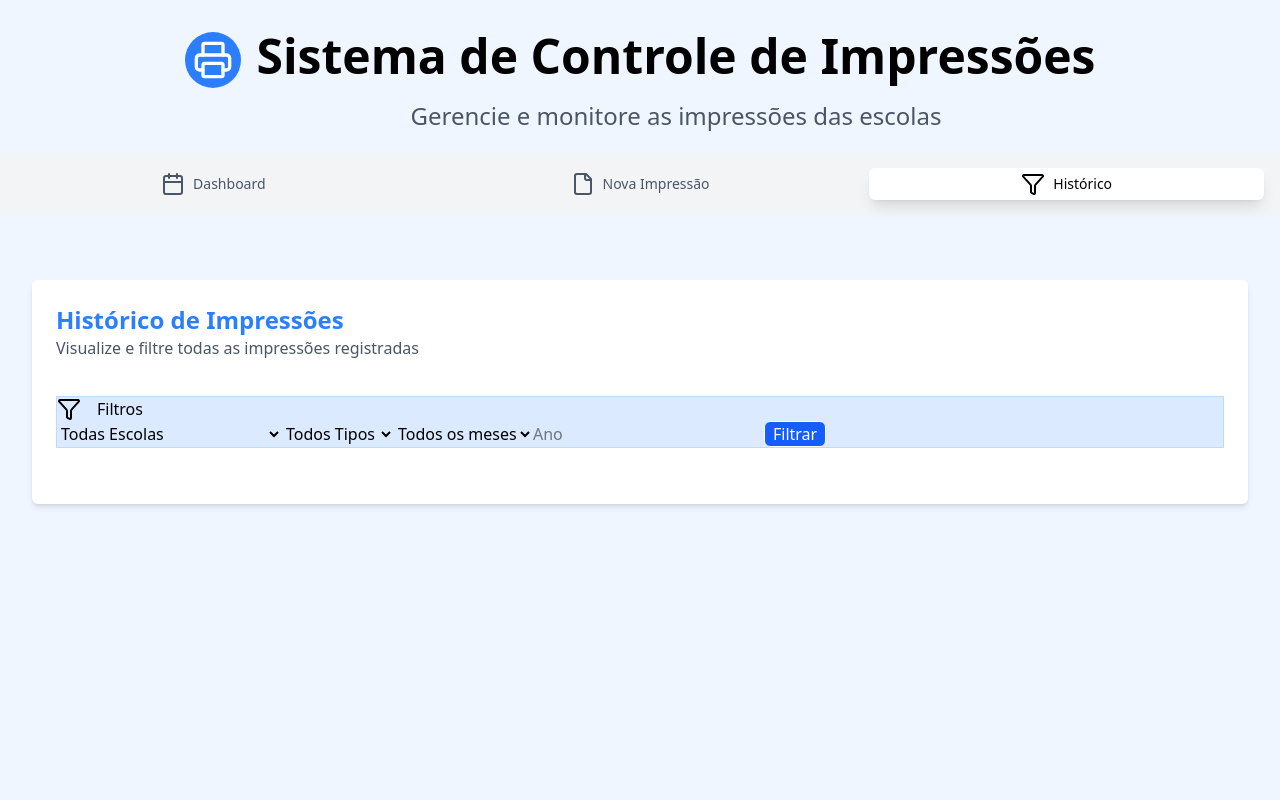
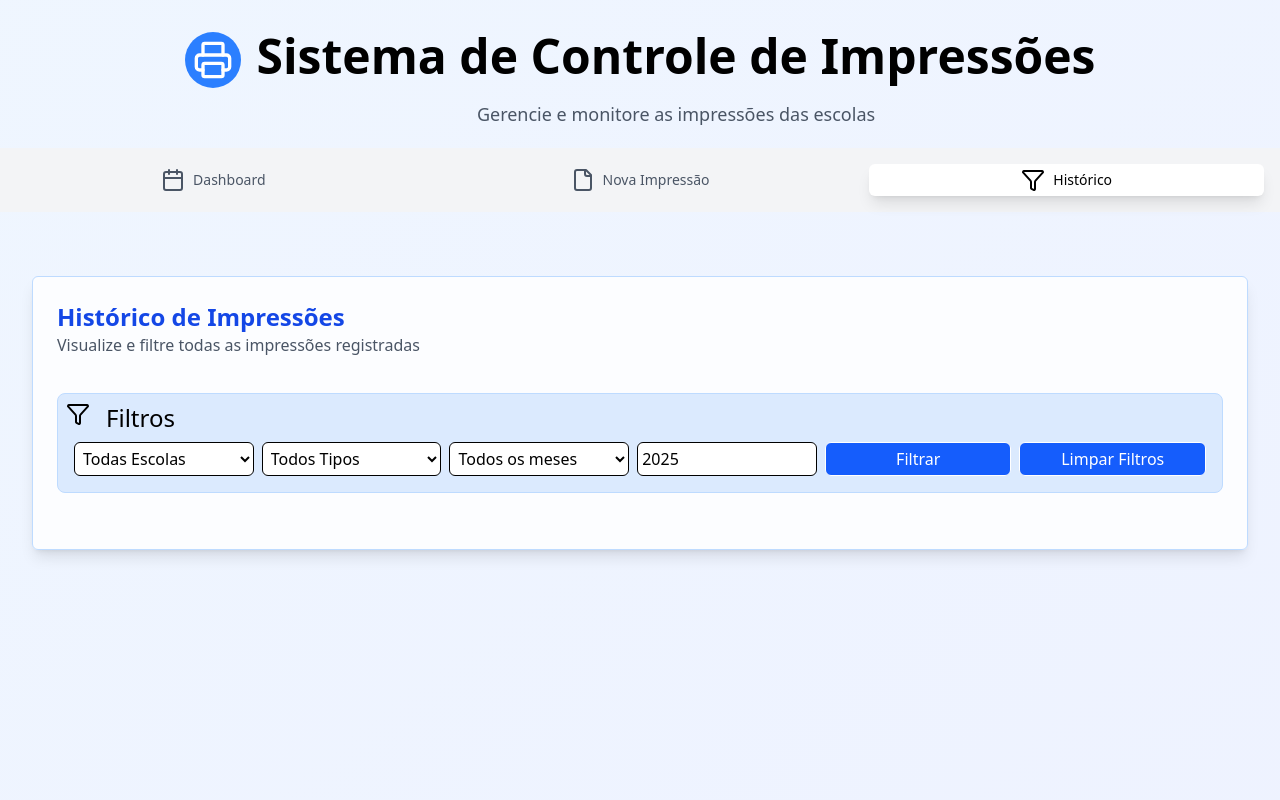
Before and after one commit to 0Chaves/controle-impressoes, a Next.js app: page /historico in a window 1280 px wide. Shown: the top 800 px of the page. Built offline with nearby package versions, Linux system fonts and the light colour scheme.

Commit message:
Fix: historico mostra corretamente

```diff
--- a/src/app/api/impressao/route.js
+++ b/src/app/api/impressao/route.js
@@ -6,20 +6,22 @@ export async function GET(req) {
     await connectDB()
     const { searchParams } = new URL(req.url)
     const escola = searchParams.get("escola")
+    const tipo_folha = searchParams.get("tipo_folha")
     const mes = searchParams.get("mes")
-    const ano = searchParams.get("ano")
-    const tipo_folha = searchParams.get("tipo_folha")
+    const mes_numero = mes ? (parseInt(mes) - 1) : -1
+    const ano = parseInt(searchParams.get("ano")) || null
+
 
     const filtro = {}
     if (escola) filtro.escola = escola
     if (tipo_folha) filtro.tipo_folha = tipo_folha
-    if (ano && !mes){
-        const inicioAno = new Date(ano, 0, 1)
-        const fimAno = new Date(ano, 12, 31)
+    if (ano && mes_numero == -1){
+        const inicioAno = new Date(ano, 0, 0)
+        const fimAno = new Date(ano, 11, 30)
         filtro.data = { $gte: inicioAno, $lt: fimAno }
-    } else if (ano && mes) {
-        const inicioMes = new Date(ano, mes, 1)
-        const fimMes = new Date(ano, mes + 1, 1)
+    } else if (ano && mes_numero >= 0) {
+        const inicioMes = new Date(ano, mes_numero, 0)
+        const fimMes = new Date(ano, mes_numero + 1, 0)
         filtro.data = { $gte: inicioMes, $lt: fimMes }
     }
 
--- a/src/app/historico/page.jsx
+++ b/src/app/historico/page.jsx
@@ -5,6 +5,7 @@ import { Funnel } from "lucide-react"
 import { useState } from "react"
 
 export default function Historico(){
+    const anoAtual = new Date().toISOString().split("-")[0]
 
     const [impressoes, setImpressoes] = useState([])
 
@@ -12,7 +13,7 @@ export default function Historico(){
         escola: '',
         tipo_folha: '',
         mes: '',
-        ano: ''
+        ano: anoAtual
     })
 
     const buscar = async (e) =>{
@@ -25,40 +26,39 @@ export default function Historico(){
     }
 
     const limparFiltros = (e) =>{
-        e.preventDefault()
         setFiltros({
             escola: '',
             tipo_folha: '',
             mes: '',
-            ano: ''
+            ano: anoAtual
         })
     }
 
     return(
         <main className="flex flex-col items-center min-h-screen p-8 w-[1280px]">
-            <div className="flex flex-col bg-white rounded-md shadow-md gap-4 p-6 w-full">
+            <div className="flex flex-col bg-white/80 border border-blue-200 rounded-md shadow-lg gap-4 p-6 w-full">
                 <div className="mb-5 text-start">
-                        <h2 className="text-2xl font-semibold text-blue-500">Histórico de Impressões</h2>
+                        <h2 className="text-2xl font-semibold text-blue-700">Histórico de Impressões</h2>
                         <p className="text-md text-gray-600">Visualize e filtre todas as impressões registradas</p>
                 </div>
-                <div className="bg-blue-100 border border-blue-200">
+                <div className="bg-blue-100 border border-blue-200 p-2 rounded-lg">
                     <div className="flex gap-4">
                         <Funnel/>
-                        <h3>Filtros</h3>
+                        <h3 className="text-2xl">Filtros</h3>
                     </div>
-                    <form onSubmit={buscar}>
-                        <select onChange={e => setFiltros({...filtros, escola: e.target.value})}>
+                    <form onSubmit={buscar} className="p-2 space-x-2 flex justify-around">
+                        <select value={filtros.escola} onChange={e => setFiltros({...filtros, escola: e.target.value})} className="bg-white rounded-md p-1 border w-full">
                             <option value="">Todas Escolas</option>
                             {escola.map(escola=> <option value={escola}>{escola}</option> )}
                         </select>
 
-                        <select onChange={e => setFiltros({...filtros, tipo_folha: e.target.value})}>
+                        <select value={filtros.tipo_folha} onChange={e => setFiltros({...filtros, tipo_folha: e.target.value})} className="bg-white rounded-md p-1 border w-full">
                             <option value="">Todos Tipos</option>
                             {tipo_folha.map(tipo=> <option value={tipo}>{tipo}</option> )}
                         </select>
 
-                        <select onChange={e => setFiltros({...filtros, mes: e.target.value})}>
-                            <option value="">Todos os meses</option>
+                        <select value={filtros.mes} onChange={e => setFiltros({...filtros, mes: e.target.value})} className="bg-white rounded-md p-1 border w-full">
+                            <option value={""}>Todos os meses</option>
                             {meses.map(mes=> <option value={mes.value}>{mes.label}</option> )}
                         </select>
 
@@ -67,9 +67,11 @@ export default function Historico(){
                             placeholder="Ano"
                             value={filtros.ano}
                             onChange={e => setFiltros({...filtros, ano: e.target.value})}
+                            className="bg-white rounded-md p-1 border w-full"
                         />
 
-                        <button className="bg-blue-600 border rounded-md text-white px-2 hover:bg-blue-800 hover:cursor-pointer">Filtrar</button>
+                        <button className="bg-blue-600 border rounded-md text-white px-2 hover:bg-blue-800 hover:cursor-pointer w-full">Filtrar</button>
+                        <button onClick={limparFiltros} className="bg-blue-600 border rounded-md text-white px-2 hover:bg-blue-800 hover:cursor-pointer w-full">Limpar Filtros</button>
                     </form>
                 </div>
                 <div>
--- a/src/app/layout.jsx
+++ b/src/app/layout.jsx
@@ -24,7 +24,7 @@ export default function RootLayout({ children }) {
   return (
     <html lang="pt-br">
       <body
-        className={`${geistSans.variable} ${geistMono.variable} antialiased bg-blue-50 flex flex-col items-center`}
+        className={`${geistSans.variable} ${geistMono.variable} antialiased bg-gradient-to-br from-blue-50 to-indigo-50 flex flex-col items-center`}
       >
         <div className="flex flex-col items-center justify-center text-center p-8">
           <div className="flex gap-2">
@@ -33,7 +33,7 @@ export default function RootLayout({ children }) {
             </div>
             <div className=" flex flex-col justify-center items-center space-y-5">
               <h1 className="text-5xl font-bold text-black">Sistema de Controle de Impressões</h1>
-              <p className="text-2xl text-gray-600 font-medium">Gerencie e monitore as impressões das escolas</p>
+              <p className="text-lg text-gray-600">Gerencie e monitore as impressões das escolas</p>
             </div>
           </div>
           <div className="flex mt-5">
--- a/src/app/novaImpressao/page.jsx
+++ b/src/app/novaImpressao/page.jsx
@@ -7,7 +7,7 @@ export default function NovaImpressao(){
         <>
             <Toaster position="bottom-center"/>
             <main className="flex flex-col items-center min-h-screen p-8 w-[1280px]">
-                <div className="flex flex-col bg-white rounded-md shadow-md gap-4 p-6 w-full">
+                <div className="flex flex-col bg-white/80 border border-blue-200 rounded-md shadow-lg gap-4 p-6 w-full">
                     <div className="mb-5 text-start">
                         <h2 className="text-2xl font-semibold text-blue-500">Registrar nova impressão</h2>
                         <p className="text-md text-gray-600">Adicione uma nova impressão ao sistema</p>
--- a/src/components/form.jsx
+++ b/src/components/form.jsx
@@ -61,7 +61,7 @@ export default function Form(){
                 </div>
             </div>
 
-            <div className="bg-cyan-100 rounded-md text-black font-normal flex gap-2 items-center p-4">
+            <div className="bg-cyan-50 border border-cyan-200 rounded-lg shadow-sm text-blue-800 font-normal flex gap-2 items-center p-4">
                 <Printer/>
                 <div>
                     <h3 className="text-xl">Resumo da impressão</h3>
--- a/src/enums/enums.js
+++ b/src/enums/enums.js
@@ -1,15 +1,15 @@
 export const escola = ["EMEI Mundo Encantado", "EMEF Capivari", "EMEF Telbio Farias Cardoso"]
 export const tipo_folha = ["A4_sulfite", "A3", "A4_desenho"]
 export const meses = [
-    {value: "01", label: "Janeiro"},
-    {value: "02", label: "Fevereiro"},
-    {value: "03", label: "Março"},
-    {value: "04", label: "Abril"},
-    {value: "05", label: "Maio"},
-    {value: "06", label: "Junho"},
-    {value: "07", label: "Julho"},
-    {value: "08", label: "Agosto"},
-    {value: "09", label: "Setembro"},
+    {value: "1", label: "Janeiro"},
+    {value: "2", label: "Fevereiro"},
+    {value: "3", label: "Março"},
+    {value: "4", label: "Abril"},
+    {value: "5", label: "Maio"},
+    {value: "6", label: "Junho"},
+    {value: "7", label: "Julho"},
+    {value: "8", label: "Agosto"},
+    {value: "9", label: "Setembro"},
     {value: "10", label: "Outubro"},
     {value: "11", label: "Novembro"},
     {value: "12", label: "Dezembro"}
--- a/src/lib/impressaoDB.js
+++ b/src/lib/impressaoDB.js
@@ -23,10 +23,12 @@ export async function salvarImpressao(impressao){
     })
     await novaImpressao.save()
     revalidatePath('/novaimpressao')
+    revalidatePath('/dashboard')
 }
 
 export async function deletarImpressao(id){
     await connectDB()
     await Impressao.findByIdAndDelete(id)
     revalidatePath('/historico')
+    revalidatePath('/dashboard')
 }
```
Also changed, not shown: src/app/dashboard/page.jsx (+17 -17 lines).
